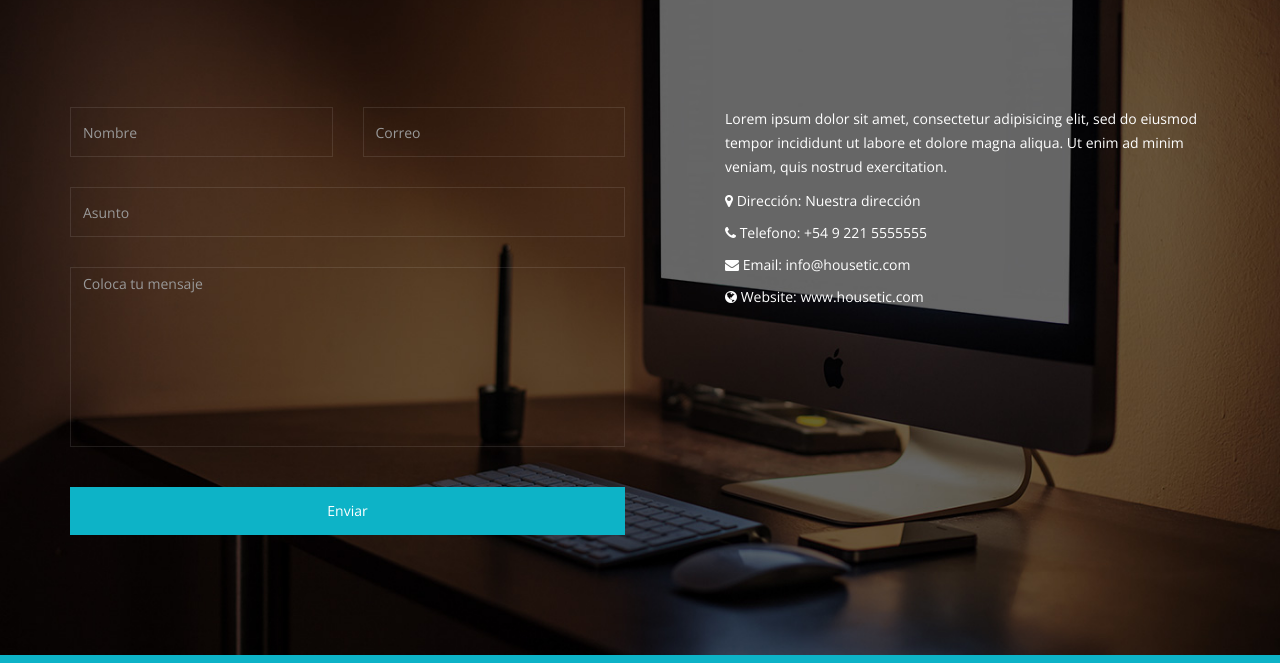
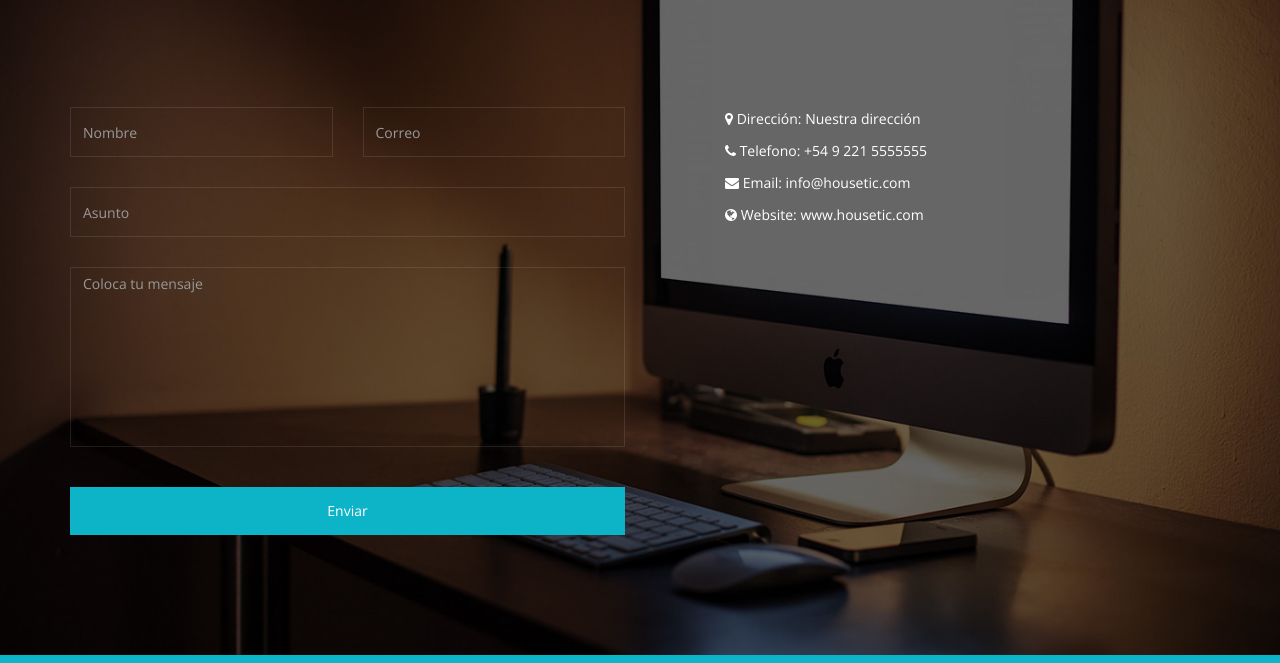
Before and after one commit to EmaBord/housetic, a plain HTML site: page template/index.html in a window 1280 px wide. Shown: the part 4092-4755 px from the top of the page. Drawn offline with nearby package versions, Linux system fonts and the light colour scheme; some packages are replaced by stand-ins of ours.

Commit message:
sacando chamuyo

```diff
--- a/template/index.html
+++ b/template/index.html
@@ -650,7 +650,7 @@
             </div>
             <div class="col-sm-6">
               <div class="contact-info wow fadeInUp" data-wow-duration="1000ms" data-wow-delay="300ms">
-                <p>Lorem ipsum dolor sit amet, consectetur adipisicing elit, sed do eiusmod tempor incididunt ut labore et dolore magna aliqua. Ut enim ad minim veniam, quis nostrud exercitation.</p>
+               <!-- <p>Lorem ipsum dolor sit amet, consectetur adipisicing elit, sed do eiusmod tempor incididunt ut labore et dolore magna aliqua. Ut enim ad minim veniam, quis nostrud exercitation.</p>-->
                 <ul class="address">
                   <li><i class="fa fa-map-marker"></i> <span> Dirección:</span> Nuestra dirección </li>
                   <li><i class="fa fa-phone"></i> <span> Telefono:</span> +54 9 221 5555555  </li>
```
